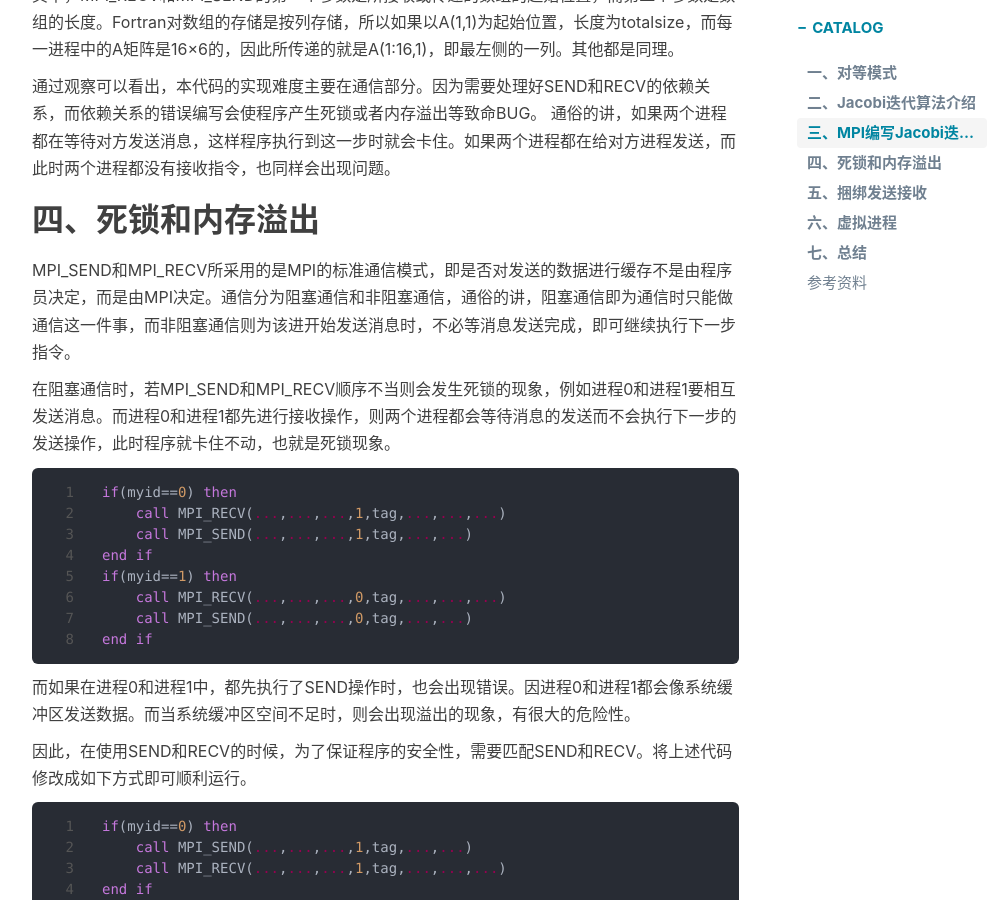
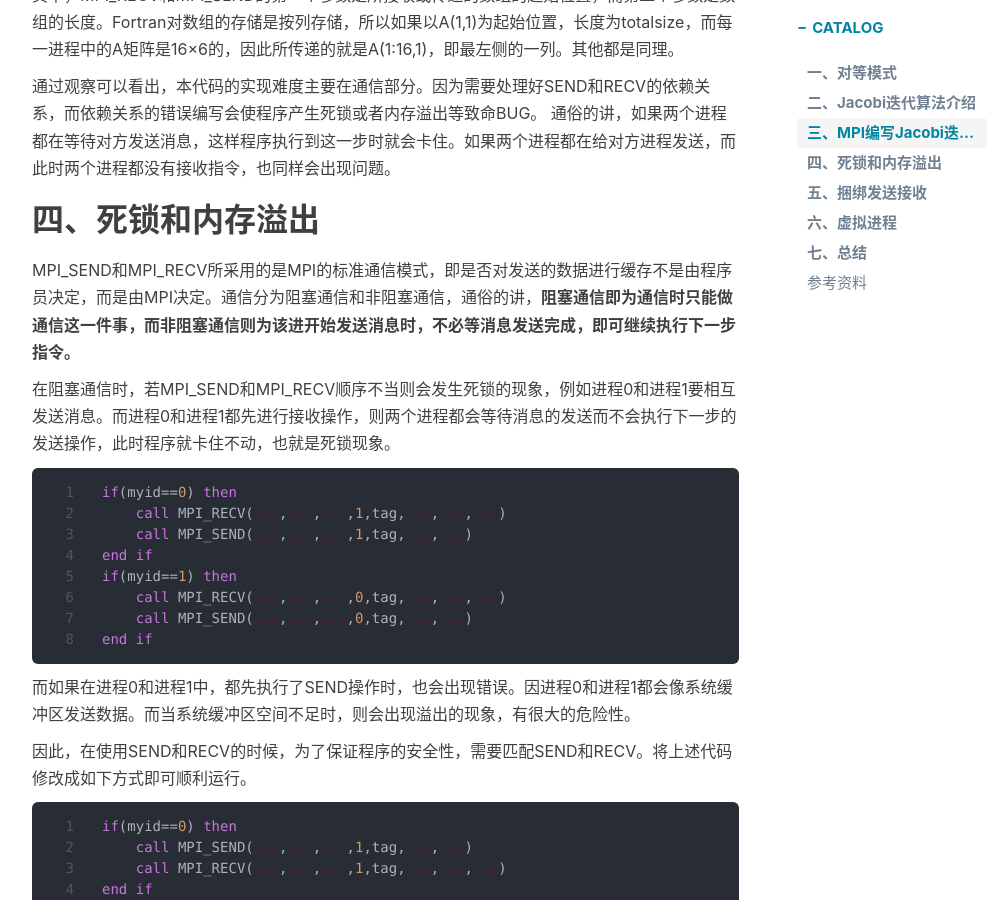
Before and after one commit to VistaLing/VistaLing.github.io, a Jekyll site: the page built from _posts/2023/07/2023-07-20-MPI与并行计算04：对等模式.md, in a window 1280 px wide and 900 px high, scrolled down 2457 px. Shown: the whole window, without its empty margins (233-1240 px from the left). Built offline with Jekyll 4.4.1, drawn with Linux system fonts in a browser that asks for light colours; nearby versions of some CDN libraries; comment, search, counter and statistics services are not loaded.

Commit message:
@edit 优化

```diff
--- a/_posts/2023/07/2023-07-20-MPI与并行计算04：对等模式.md
+++ b/_posts/2023/07/2023-07-20-MPI与并行计算04：对等模式.md
@@ -83,7 +83,7 @@ end if
 
 # 四、死锁和内存溢出
 
-MPI_SEND和MPI_RECV所采用的是MPI的标准通信模式，即是否对发送的数据进行缓存不是由程序员决定，而是由MPI决定。通信分为阻塞通信和非阻塞通信，通俗的讲，阻塞通信即为通信时只能做通信这一件事，而非阻塞通信则为该进开始发送消息时，不必等消息发送完成，即可继续执行下一步指令。
+MPI_SEND和MPI_RECV所采用的是MPI的标准通信模式，即是否对发送的数据进行缓存不是由程序员决定，而是由MPI决定。通信分为阻塞通信和非阻塞通信，通俗的讲，**阻塞通信即为通信时只能做通信这一件事，而非阻塞通信则为该进开始发送消息时，不必等消息发送完成，即可继续执行下一步指令。**
 
 在阻塞通信时，若MPI_SEND和MPI_RECV顺序不当则会发生死锁的现象，例如进程0和进程1要相互发送消息。而进程0和进程1都先进行接收操作，则两个进程都会等待消息的发送而不会执行下一步的发送操作，此时程序就卡住不动，也就是死锁现象。
 
```
Also changed, not shown: _posts/2023/07/2023-07-19-MPI与并行计算03：写一个MPI并行程序.md (+4 -3 lines), _posts/2023/07/2023-07-20-MPI与并行计算05：主从模式.md (+1 -0 lines).
